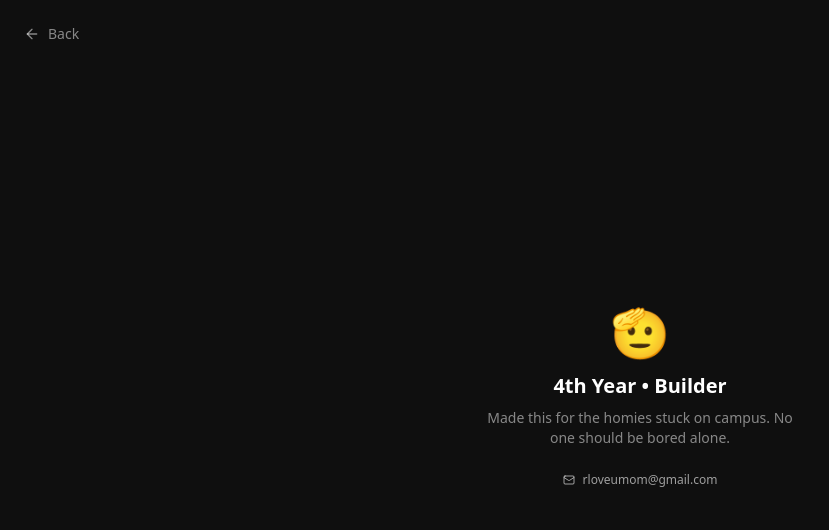
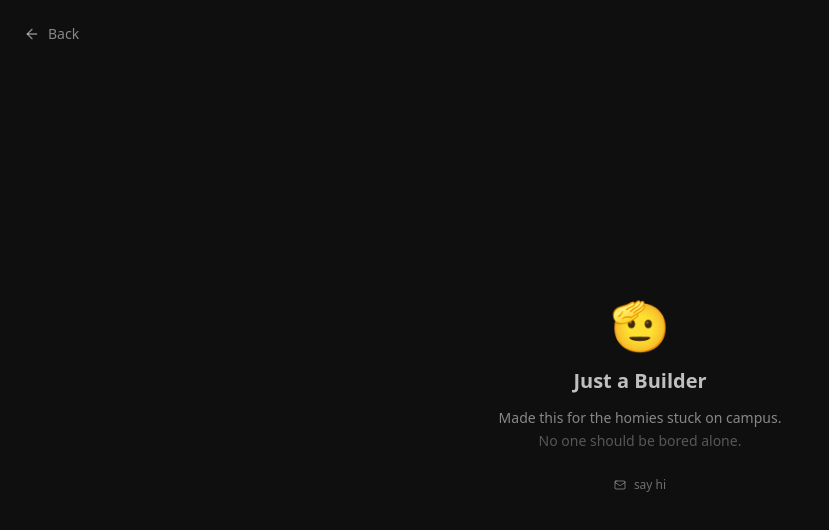
Before and after one commit to pranav172/stayBack, a Next.js app: page /about in a window 1280 px wide. Shown: the top 530 px of the page, without its empty margins (0-829 px from the left). Built offline with nearby package versions, Linux system fonts and the light colour scheme.

Commit message:
Anonymous About page with subtle animations

```diff
--- a/app/about/page.tsx
+++ b/app/about/page.tsx
@@ -12,17 +12,22 @@ export default function AboutPage() {
             </Link>
 
             <div className="text-center max-w-xs">
-                <div className="text-5xl mb-4">🫡</div>
-                <h1 className="text-xl font-bold">4th Year • Builder</h1>
-                <p className="text-white/50 text-sm mt-2">
-                    Made this for the homies stuck on campus. No one should be bored alone.
+                {/* Animated emoji */}
+                <div className="text-5xl mb-4 animate-bounce">🫡</div>
+
+                <h1 className="text-xl font-bold animate-pulse">Just a Builder</h1>
+
+                <p className="text-white/50 text-sm mt-3 leading-relaxed">
+                    Made this for the homies stuck on campus.
+                    <br />
+                    <span className="text-white/30">No one should be bored alone.</span>
                 </p>
 
                 <a
                     href="mailto:rloveumom@gmail.com"
-                    className="mt-6 inline-flex items-center gap-2 text-xs text-white/60 hover:text-white transition-colors"
+                    className="mt-6 inline-flex items-center gap-2 text-xs text-white/40 hover:text-primary transition-all hover:scale-105"
                 >
-                    <Mail size={12} /> rloveumom@gmail.com
+                    <Mail size={12} /> say hi
                 </a>
             </div>
         </div>
```
